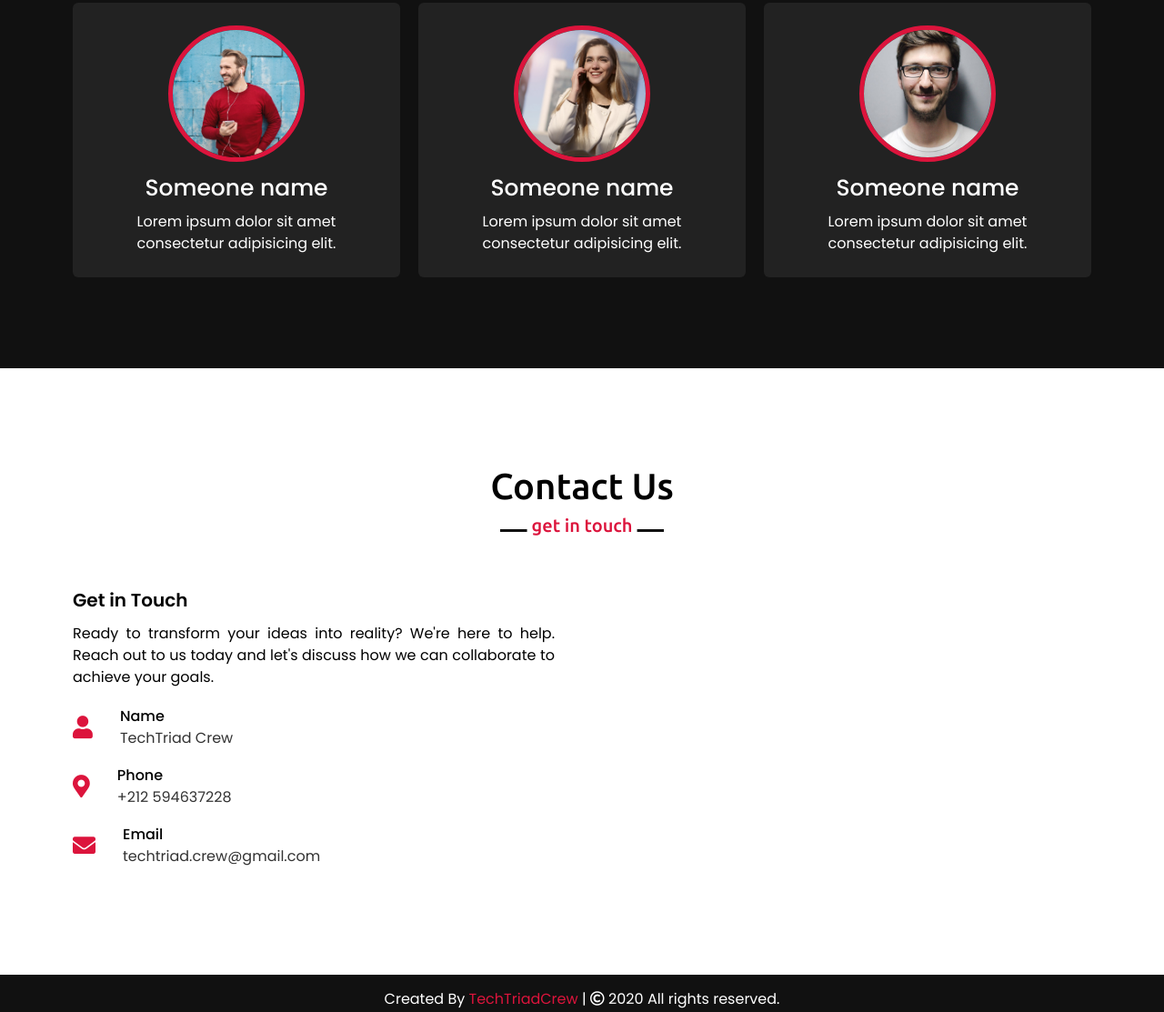
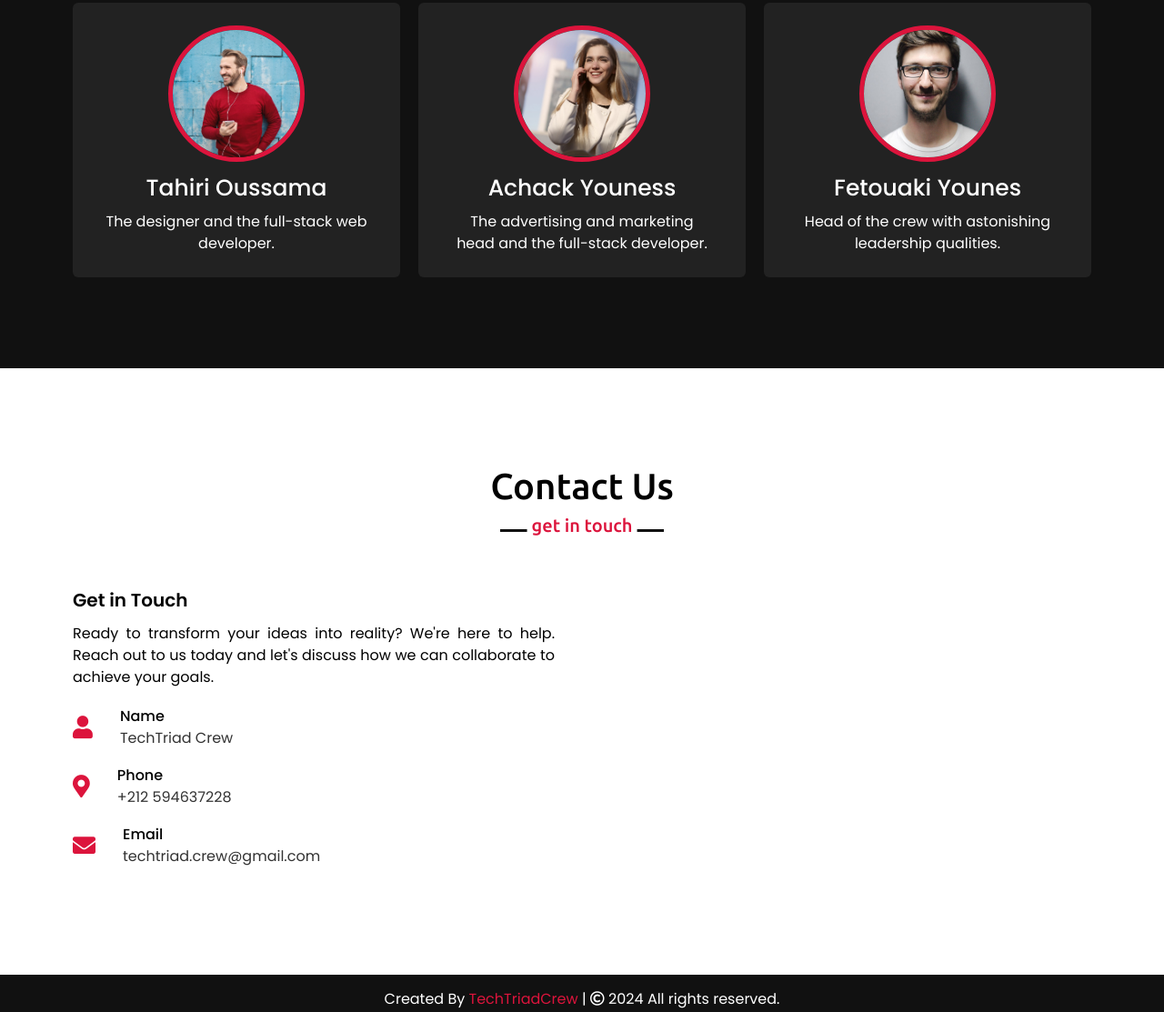
Before and after one commit to TechTriad-Crew/TechTriad-Crew.github.io, a plain HTML site: page index.html in a window 1280 px wide. Shown: the part 3226-4339 px from the top of the page at 91% size. Drawn offline with nearby package versions, Linux system fonts and the light colour scheme.

Commit message:
Update index.html

```diff
--- a/index.html
+++ b/index.html
@@ -154,22 +154,22 @@
                 <div class="card">
                     <div class="box">
                         <img src="images/profile-1.jpeg" alt="">
-                        <div class="text">Someone name</div>
-                        <p>Lorem ipsum dolor sit amet consectetur adipisicing elit.</p>
+                        <div class="text">Fetouaki Younes</div>
+                        <p>Head of the crew with astonishing leadership qualities.</p>
                     </div>
                 </div>
                 <div class="card">
                     <div class="box">
                         <img src="images/profile-2.jpeg" alt="">
-                        <div class="text">Someone name</div>
-                        <p>Lorem ipsum dolor sit amet consectetur adipisicing elit.</p>
+                        <div class="text">Tahiri Oussama</div>
+                        <p>The designer and the full-stack web developer.</p>
                     </div>
                 </div>
                 <div class="card">
                     <div class="box">
                         <img src="images/profile-3.jpeg" alt="">
-                        <div class="text">Someone name</div>
-                        <p>Lorem ipsum dolor sit amet consectetur adipisicing elit.</p>
+                        <div class="text">Achack Youness</div>
+                        <p>The advertising and marketing head and the full-stack developer.</p>
                     </div>
                 </div>
                 <!-- <div class="card">
@@ -250,7 +250,7 @@
 
     <!-- footer section start -->
     <footer>
-        <span>Created By <a href="#">TechTriadCrew</a> | <span class="far fa-copyright"></span> 2020 All rights reserved.</span>
+        <span>Created By <a href="#">TechTriadCrew</a> | <span class="far fa-copyright"></span> 2024 All rights reserved.</span>
     </footer>
 
     <script src="script.js"></script>
```
